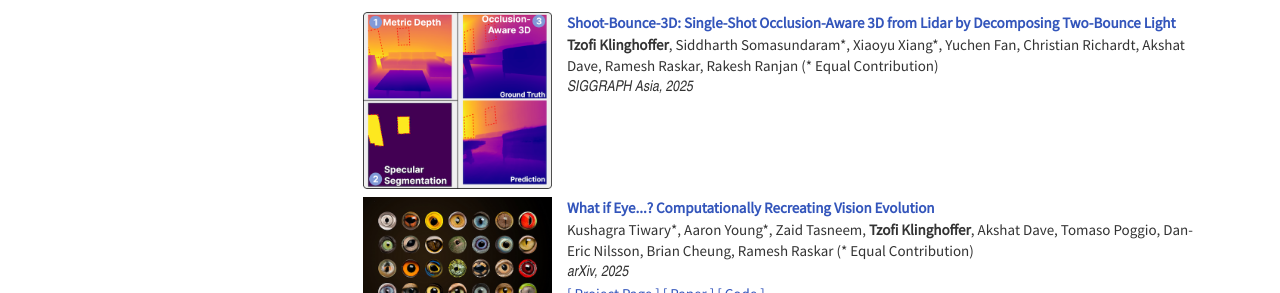
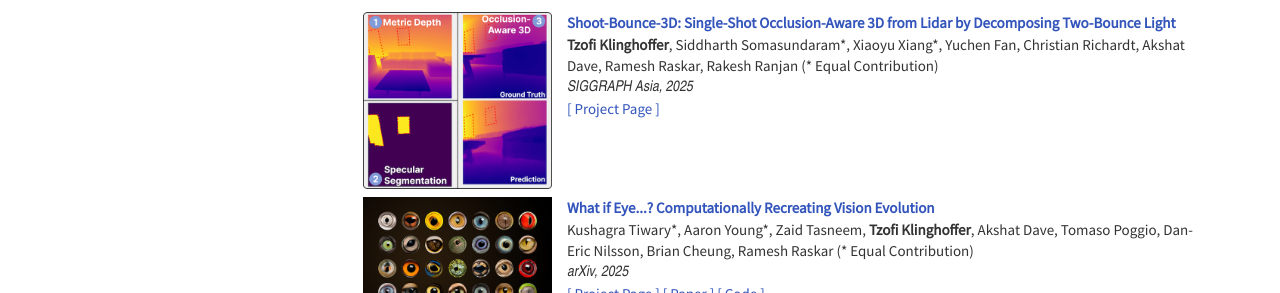
Before and after one commit to tzofi/tzofi.github.io, a Jekyll site: the page built from index.html, in a window 1280 px wide and 900 px high, scrolled down 410 px. Shown: the part 161-454 px from the top of the window. Built offline with Jekyll 4.4.1, drawn with Linux system fonts in a browser that asks for light colours; nearby versions of some CDN libraries.

Commit message:
Add links section to publication 'Shoot-Bounce-3D'
Added links section to the publication entry.

```diff
--- a/_data/publications.json
+++ b/_data/publications.json
@@ -4,7 +4,10 @@
 		"title": "Shoot-Bounce-3D: Single-Shot Occlusion-Aware 3D from Lidar by Decomposing Two-Bounce Light",
 		"authors": ["<b>Tzofi Klinghoffer</b>", "Siddharth Somasundaram*", "Xiaoyu Xiang*", "Yuchen Fan", "Christian Richardt", "Akshat Dave", "Ramesh Raskar", "Rakesh Ranjan (* Equal Contribution)"],
 		"venue": "SIGGRAPH Asia",
-		"date": "2025"
+		"date": "2025",
+		"links" : [
+			{"type": "link", "name": "Project Page", "target": "https://shoot-bounce-3d.github.io/"}
+        ]
 	},
 	{
 		"id": "whatifeye",
```
